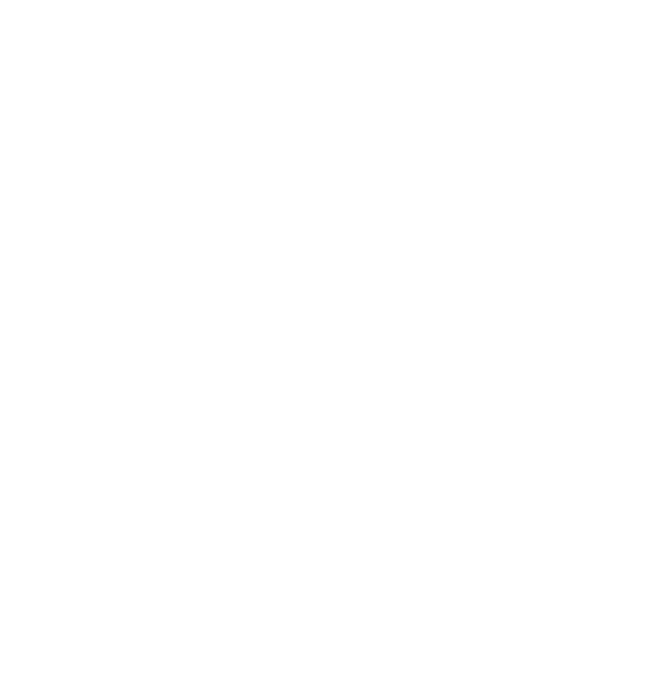
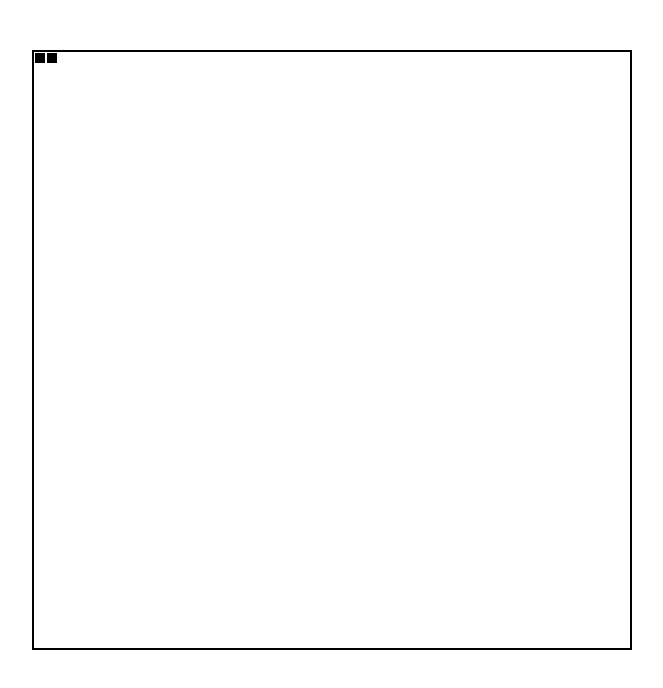
Before and after one commit to julien-gabard/Snake-Game, a React app: page / in a window 1280 px wide. Shown: the whole page, without its empty margins (308-971 px from the left). Built offline with nearby package versions, Linux system fonts and the light colour scheme.

Commit message:
SCSS Snake and area

```diff
--- a/src/components/App/app.scss
+++ b/src/components/App/app.scss
@@ -1,9 +1,7 @@
-.app {
-  width: 500px;
-  margin: 1em auto;
-  text-align: center;
+.game-area {
+  position: relative;
+  margin: 50px auto;
+  width: 600px;
+  height: 600px;
+  border: 2px solid #000;
 }
-
-.app img {
-  max-width: 150px;
-}
--- a/src/components/App/index.js
+++ b/src/components/App/index.js
@@ -36,7 +36,7 @@ class App extends React.Component {
     const { snakeDots } = this.state;
 
     return (
-      <div className="app">
+      <div className="game-area">
         <Snake snakeDots={snakeDots} />
       </div>
     );
--- a/src/components/Snake/index.js
+++ b/src/components/Snake/index.js
@@ -7,7 +7,7 @@ import './snake.scss';
 
 // == Component
 const Snake = ({ snakeDots }) => (
-  <div>
+  <>
     {snakeDots.map((dot, i) => {
       const style = {
         left: `${dot[0]}%`,
@@ -15,10 +15,10 @@ const Snake = ({ snakeDots }) => (
       };
       return (
         // eslint-disable-next-line react/no-array-index-key
-        <div className="snake-dot" key={i} style={style} />
+        <div className="snake" key={i} style={style} />
       );
     })}
-  </div>
+  </>
 );
 
 // == PropTypes
--- a/src/components/Snake/snake.scss
+++ b/src/components/Snake/snake.scss
@@ -0,0 +1,8 @@
+.snake {
+  position: absolute;
+  width: 2%;
+  height: 2%;
+  background-color: #000;
+  border: 1px solid #fff;
+  z-index: 2;
+}
```
